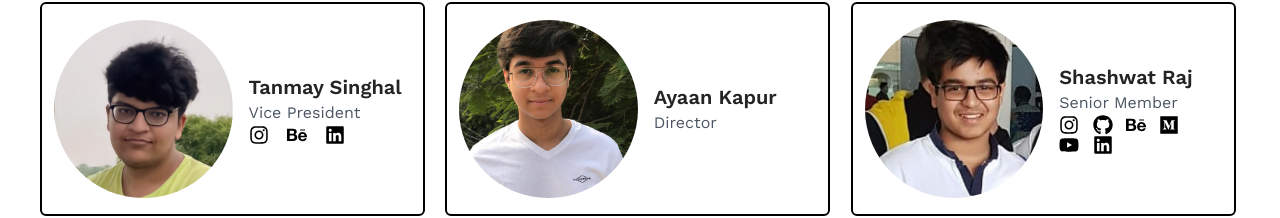
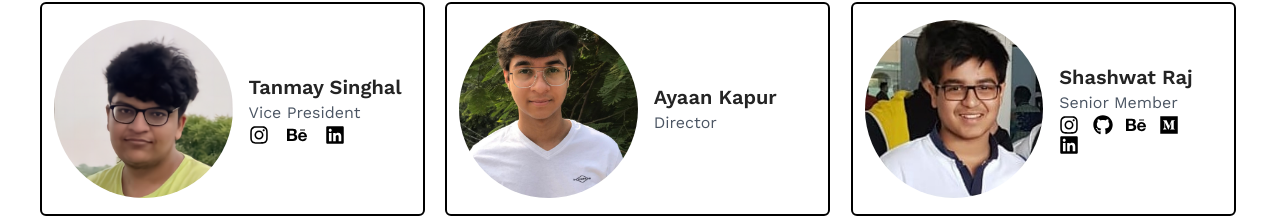
Before and after one commit to RoboKnights-Clan/RoboKnights-Clan.github.io, a Next.js app: page /members in a window 1280 px wide. Shown: the part 617-835 px from the top of the page. Built offline with nearby package versions, Linux system fonts and the light colour scheme.

Commit message:
shas social media updated

```diff
--- a/data/members.ts
+++ b/data/members.ts
@@ -93,10 +93,6 @@ export const members = [
           {
             type: "medium",
             url: "https://shashwatraj.medium.com/",
-          },
-          {
-            type: "youtube",
-            url: "https://m.youtube.com/channel/UCzHzQ0ssp26IMFIW-ZTrARA",
           },
           {
             type: "linkedin",
```
